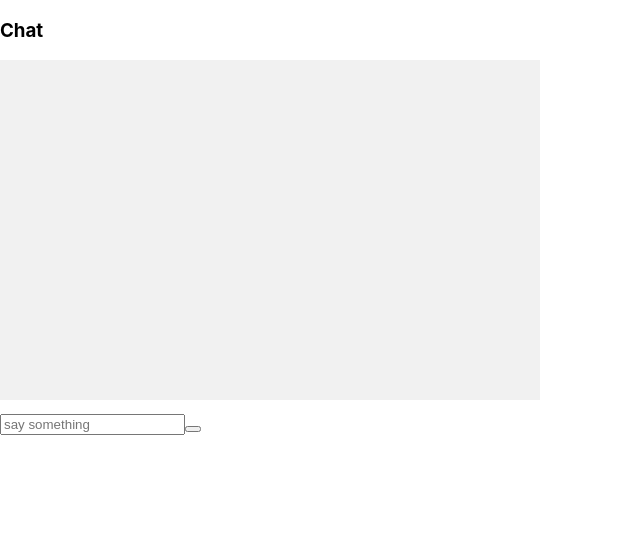
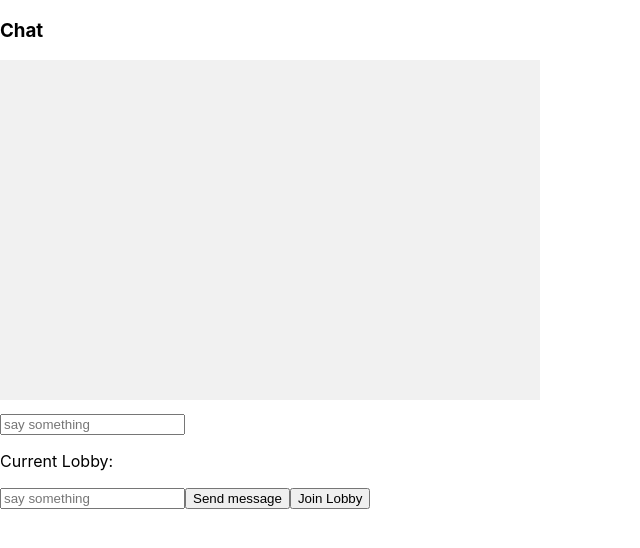
Before and after one commit to StereotypicalCat/chess-swap-frontend, a React (Create React App) app: page / in a window 1280 px wide. Shown: the top 548 px of the page, without its empty margins (0-640 px from the left). Built offline with nearby package versions, Linux system fonts and the light colour scheme; no server answers.

Commit message:
Added ability to get into different lobbies.

```diff
--- a/package.json
+++ b/package.json
@@ -10,6 +10,8 @@
     "@types/node": "^12.20.16",
     "@types/react": "^17.0.14",
     "@types/react-dom": "^17.0.9",
+    "chess.js": "^0.12.0",
+    "chessboardjsx": "^2.4.7",
     "react": "^17.0.2",
     "react-dom": "^17.0.2",
     "react-scripts": "4.0.3",
--- a/src/App.tsx
+++ b/src/App.tsx
@@ -1,32 +1,45 @@
 import React from 'react';
 import './App.css';
+import {Simulate} from "react-dom/test-utils";
 
 interface IAppProps {
 
 }
 interface IAppState {
     text: string,
-    chat: string
+    chat: string,
+    lobby: string
 }
 
 class App extends React.Component<IAppProps, IAppState> {
+
+    ws: WebSocket|null = null;
 
     constructor(props: {}) {
         super(props);
 
         this.state = {
             text: "",
-            chat: ""
+            chat: "",
+            lobby: ""
         }
+
+        this.joinLobby("default");
     }
 
-    ws = new WebSocket("ws://localhost:5000/ws");
 
+    joinLobby(lobbyName: string){
 
+        if (this.ws?.OPEN){
+            this.ws.close();
+        }
 
-    componentDidMount(){
+        console.log("Connecting to lobby " + lobbyName + "...")
+
+        this.ws = new WebSocket(`ws://localhost:5000/${lobbyName}/ws`)
+
         this.ws.onopen = () => {
-            console.log('connected')
+            console.log('connected to lobby: ' + lobbyName);
         }
 
         this.ws.onmessage = evt => {
@@ -35,8 +48,6 @@ class App extends React.Component<IAppProps, IAppState> {
             this.setState({chat: this.state.chat + "\n" + message})
             console.log(message);
         }
-
-        return () => this.ws.close();
     }
 
     render(){
@@ -46,7 +57,15 @@ class App extends React.Component<IAppProps, IAppState> {
             <input placeholder="say something" id="text" type="text" value={this.state.text} onChange={(e) => this.setState({
                 text: e.target.value
             })}/>
-            <button onClick={(e => {this.ws.send(this.state.text)})}/>
+            <p>Current Lobby:</p>
+            <input placeholder="say something" id="text" type="text" value={this.state.lobby} onChange={(e) => this.setState({
+                lobby: e.target.value
+            })}/>
+            <button onClick={(e => {
+                // ws is not null after constructor.
+                // @ts-ignore
+                this.ws.send(this.state.text)})}>Send message</button>
+            <button onClick={(e => {this.joinLobby(this.state.lobby)})}>Join Lobby</button>
         </div>
     }
 }
```
Also changed, not shown: 1 other file (tests, documents, lock files or other folders).
